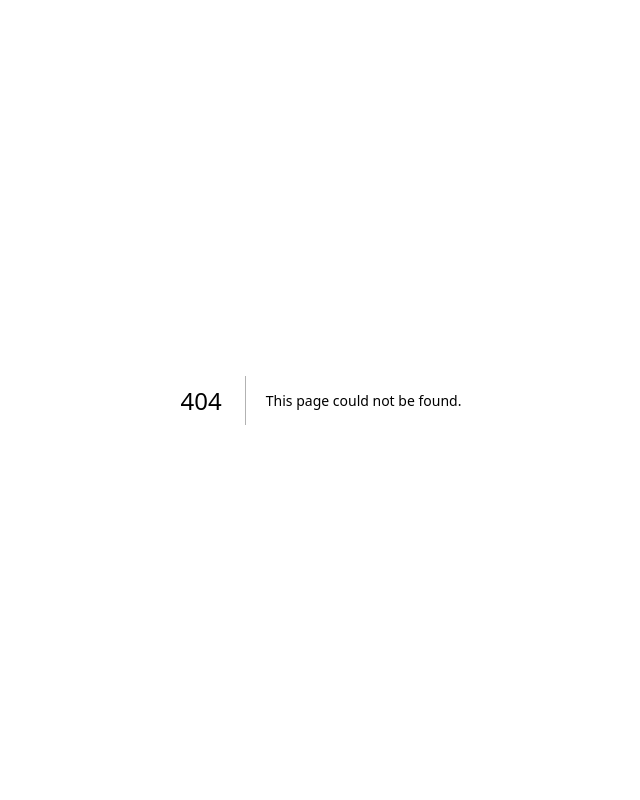
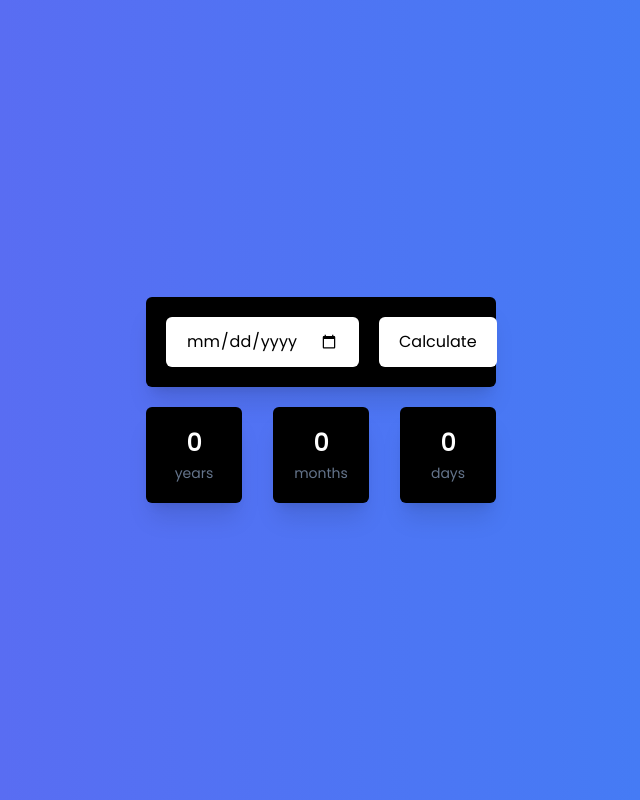
Before and after one commit to UlwanLuthfi/100-javascript-project, a Next.js app: page /age-calculator in a window 1280 px wide. Before the commit this address had no page. Shown: the whole page, without its empty margins (319-959 px from the left). Built offline with nearby package versions, Linux system fonts and the light colour scheme.

Commit message:
feat: add age calculator

```diff
--- /dev/null
+++ b/app/age-calculator/page.tsx
@@ -0,0 +1,68 @@
+'use client';
+import { useState } from 'react';
+
+export default function AgeCalculator() {
+  const [dateOfBirth, setDateOfBirth] = useState('');
+  const [age, setAge] = useState({ years: 0, months: 0, days: 0 });
+
+  const handleCalculate = () => {
+    if (!dateOfBirth) return;
+
+    const birthDate = new Date(dateOfBirth);
+    const today = new Date();
+
+    let years = today.getFullYear() - birthDate.getFullYear();
+    let months = today.getMonth() - birthDate.getMonth();
+    let days = today.getDate() - birthDate.getDate();
+
+    if (days < 0) {
+      months -= 1;
+      days += new Date(today.getFullYear(), today.getMonth(), 0).getDate();
+    }
+
+    if (months < 0) {
+      years -= 1;
+      months += 12;
+    }
+
+    setAge({ years, months, days });
+  };
+
+  return (
+    <div className="flex justify-center items-center min-h-screen bg-gradient-to-r from-indigo-500 to-blue-500">
+      <div className="flex flex-col gap-5 w-[350px]">
+        <div className="flex p-5 gap-5 rounded-md bg-black shadow-xl">
+          <input
+            type="date"
+            className="w-full px-5 py-3 rounded-md focus:outline-none"
+            value={dateOfBirth}
+            onChange={(e) => setDateOfBirth(e.target.value)}
+          />
+          <button
+            className="bg-white px-5 py-3 rounded-md hover:bg-gray-200 focus:outline-none"
+            onClick={handleCalculate}
+          >
+            Calculate
+          </button>
+        </div>
+
+        <div className="flex gap-5 justify-between">
+          <div className="flex flex-col w-24 h-24 gap-1 items-center justify-center rounded-md bg-black text-white shadow-xl">
+            <span className="text-2xl font-bold">{age.years}</span>{' '}
+            <span className="text-sm text-slate-500">years</span>
+          </div>
+
+          <div className="flex flex-col w-24 h-24 gap-1 items-center justify-center rounded-md bg-black text-white shadow-xl">
+            <span className="text-2xl font-bold">{age.months}</span>{' '}
+            <span className="text-sm text-slate-500">months</span>
+          </div>
+
+          <div className="flex flex-col w-24 h-24 gap-1 items-center justify-center rounded-md bg-black text-white shadow-xl">
+            <span className="text-2xl font-bold">{age.days}</span>{' '}
+            <span className="text-sm text-slate-500">days</span>
+          </div>
+        </div>
+      </div>
+    </div>
+  );
+}
--- a/app/page.tsx
+++ b/app/page.tsx
@@ -6,6 +6,7 @@ export default function Home() {
       <Link href="/todo-list">Todo List</Link>
       <Link href="/product-filter-search">Product Filter Search</Link>
       <Link href="/roll-the-dice">Roll the Dice</Link>
+      <Link href="/age-calculator">Age Calculator</Link>
     </main>
   );
 }
```
